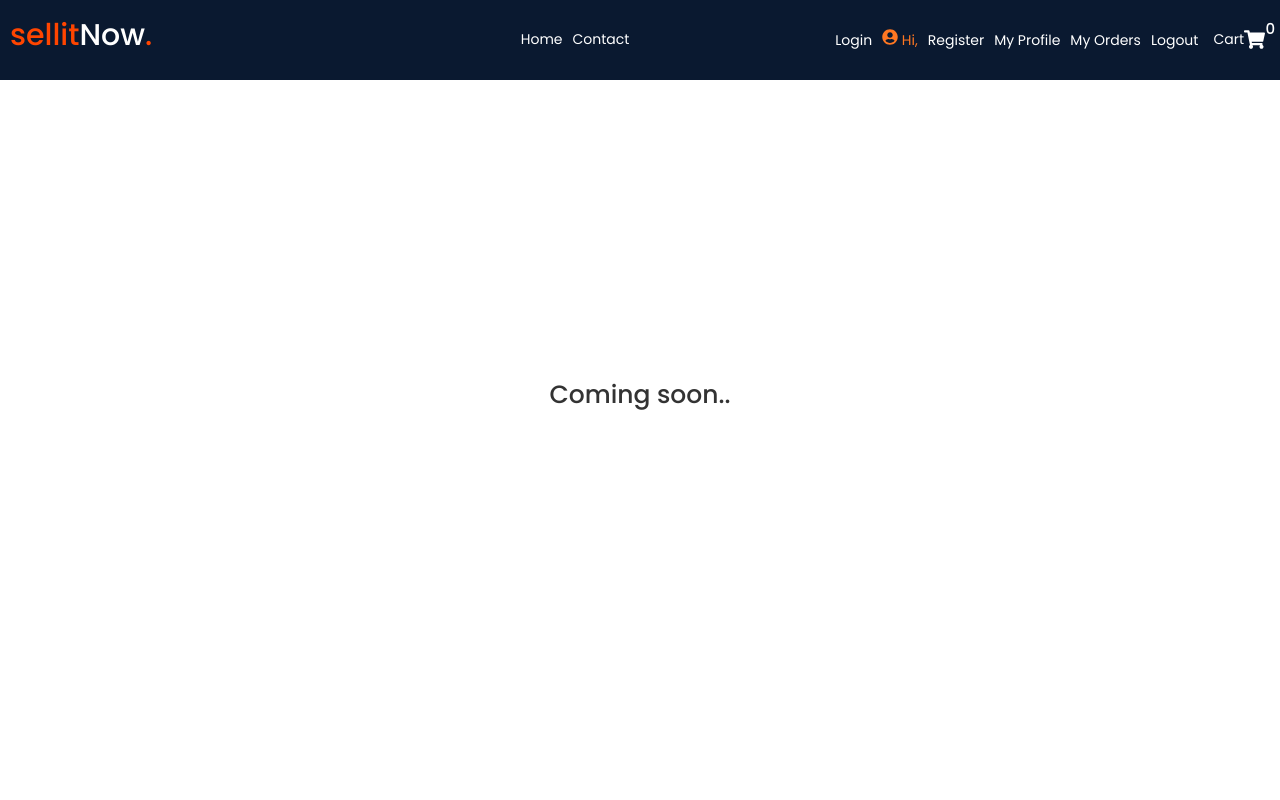
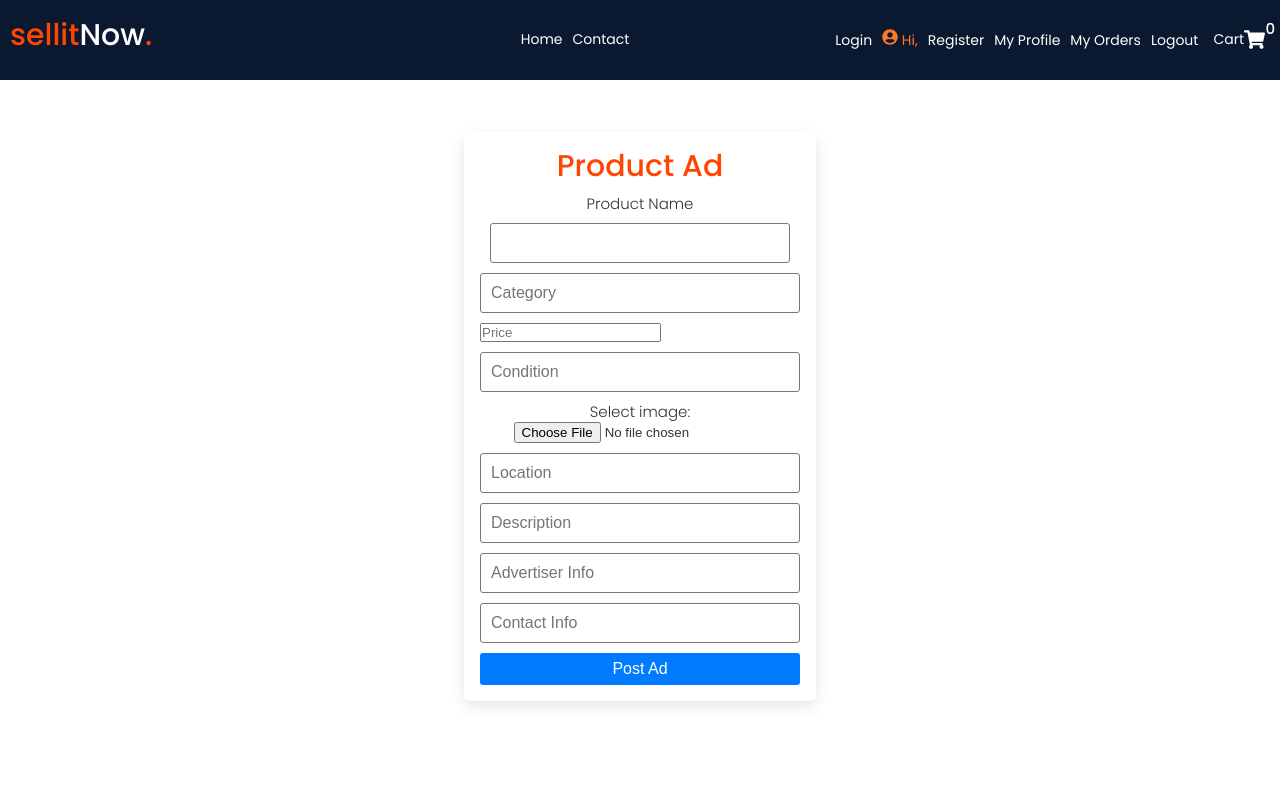
Before and after one commit to mgitdeep/techv-project, a React (Create React App) app in the folder client/: page /ad in a window 1280 px wide. Shown: the top 800 px of the page. Built offline with nearby package versions, Linux system fonts and the light colour scheme.

Commit message:
Working on the Posting an Ad functionality!

```diff
--- a/client/src/pages/ad/Ad.jsx
+++ b/client/src/pages/ad/Ad.jsx
@@ -1,11 +1,148 @@
-import style from './Ad.module.scss'
+import styles from './Ad.module.scss'
+// import { Link, useNavigate } from 'react-router-dom'
+import Card from '../../components/card/Card'
+
+// Toastify imports
+import { ToastContainer, toast } from 'react-toastify';
+import 'react-toastify/dist/ReactToastify.css';
+import { useState } from 'react';
+import { useNavigate } from 'react-router-dom';
 
 const Ad = () => {
+
+  const [ad, setAd] = useState({
+    name: "",
+    category: "",
+    price: "",
+    condition: "",
+    image: "",
+    location: "",
+    description: "",
+    advertiser_info: "",
+    contact_info: ""
+  })
+
+  const navigateToMyProfile = useNavigate()
+
+  let name, value
+  const handleInputs = (e) => {
+    console.log(e)
+    name = e.target.name
+    value = e.target.value
+
+    setAd({...ad, [name] : value})
+  }
+
+  const handleAdPost = async (f) => {
+    f.preventDefault()
+
+    const {name, category, price, condition, image, location, description, advertiser_info, contact_info} = ad
+
+    if (!name || !category || !price || !condition || !image || !location || !description || !advertiser_info || !contact_info) {
+      toast.error("Please enter all details!")
+    } else {
+
+      const resPonse = await fetch('/ad', {
+        method: "POST",
+        headers: {
+          "Content-Type": "application/json"
+        },
+        body: JSON.stringify({
+          name, category, price, condition, image, location, description, advertiser_info, contact_info
+      })
+      })
+
+      const data = await resPonse.json()
+
+      if (data.status === 422 || !data) {
+        window.alert("Ad not posted!")
+        console.log("Ad not posted!")
+      } else {
+        window.alert("Ad posted successfully!")
+        console.log("Ad posted successfully!")
+
+        navigateToMyProfile("/myprofile")
+      }
+    }
+
+  }
+
   return (
-    <div className={style.section}>
-      <div className={style.item}>
-      <h3>Coming soon..</h3>
-      </div>
+    <div className={styles.mainAuth}>
+    <ToastContainer />
+      {/* { loader && <Loader />} */}
+      <section className={` ${styles.auth}`}>
+
+        <Card>
+          <div className={styles.form}>
+            <h2>Product Ad</h2>
+            <form method="POST">
+
+              <p>
+              <label>Product Name</label>
+              <input type="text" name='name' placeholder='' required
+              value={ad.name}
+              onChange={handleInputs}
+              autoComplete='off'/>
+              </p>
+              {/* </div> */}
+
+              <input type="text" name='category' placeholder='Category' required
+              value={ad.category}
+              onChange={handleInputs}
+              autoComplete='off'/>
+
+              <input type="number" name='price' placeholder='Price' required
+              value={ad.price}
+              onChange={handleInputs}
+              autoComplete='off'/>
+
+              <input type="text" name='condition' placeholder='Condition' required
+              value={ad.condition}
+              onChange={handleInputs}
+              autoComplete='off'/>
+
+              <p>
+              <label htmlFor="img">Select image:</label>
+              <input type="file" id="img" name="image" accept="image/*" />
+              {/* <input type="submit" /> */}
+              </p>
+
+              <input type="text" name='location' placeholder='Location' required
+              value={ad.location}
+              onChange={handleInputs}
+              autoComplete='off'/>
+
+              <input type="text" name='description' placeholder='Description' required
+              value={ad.description}
+              onChange={handleInputs}
+              autoComplete='off'/>
+
+              <input type="text" name='advertiser_info' placeholder='Advertiser Info' required
+              value={ad.advertiser_info}
+              onChange={handleInputs}
+              autoComplete='off'/>
+
+              <input type="text" name='contact_info' placeholder='Contact Info' required
+              value={ad.contact_info}
+              onChange={handleInputs}
+              autoComplete='off'/>
+
+              <button className='--btn --btn-primary --btn-block' onClick={handleAdPost}>Post Ad</button>
+
+            </form>
+            {/* <span className={styles.register}>
+              <p>Already Registered?</p>
+              <Link to="/login">Login</Link>
+            </span> */}
+          </div>
+        </Card>
+
+        {/* <div className={styles.img}>
+          <img src={registerImg} alt="login" width="400"/>
+        </div> */}
+
+      </section>
     </div>
   )
 }
--- a/client/src/pages/ad/Ad.module.scss
+++ b/client/src/pages/ad/Ad.module.scss
@@ -1,10 +1,79 @@
-.section {
-    height: 670px;
+.mainAuth {
 
-    .item {
-        display: grid;
-        justify-content: center;
-        align-items: center;
-        margin-top: 300px;
+    height: 770px;
+
+    .auth {
+      min-height: 84vh;
+      display: flex;
+      justify-content: center;
+      align-items: center;
+
+      .img {
+        animation: slide-down 0.5s ease;
+      }
+
+      .form {
+        width: 35rem;
+        padding: 1.5rem;
+        animation: slide-up 0.5s ease;
+        h2 {
+          color: var(--color-danger);
+          text-align: center;
+        }
+        form {
+          input[type="text"],
+          input[type="email"],
+          input[type="password"] {
+            display: block;
+            font-size: 1.6rem;
+            font-weight: 300;
+            padding: 1rem;
+            margin: 1rem auto;
+            width: 100%;
+            border: 1px solid #777;
+            border-radius: 3px;
+            outline: none;
+          }
+          .links {
+            display: flex;
+            justify-content: space-between;
+            margin: 5px 0;
+          }
+
+          p {
+            text-align: center;
+            margin: 1rem;
+          }
+        }
+        .register {
+          display: flex;
+          justify-content: center;
+          align-items: center;
+          margin-top: 1rem;
+        }
+      }
+
+      @keyframes slide-up {
+        0% {
+          transform: translateY(-5rem);
+        }
+        100% {
+          transform: translateY(0);
+        }
+      }
+      @keyframes slide-down {
+        0% {
+          transform: translateY(5rem);
+        }
+        100% {
+          transform: translateY(0);
+        }
+      }
     }
-}
+  }
+
+    @media screen and (max-width: 700px) {
+      .img {
+        display: none;
+      }
+    }
```
Also changed, not shown: 2 other files (tests, documents, lock files or other folders).
